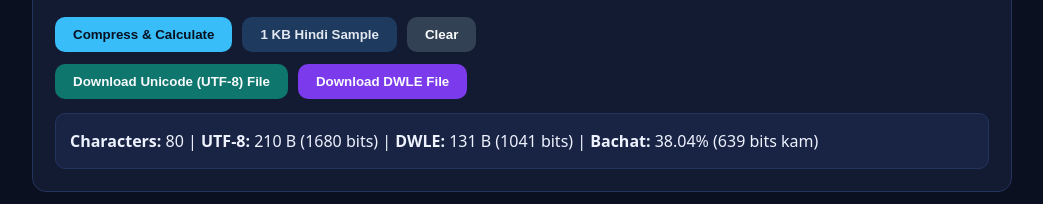
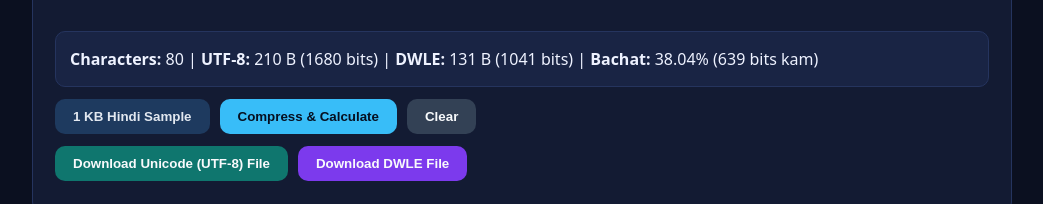
Before and after one commit to Devendra369369/dwle, a plain HTML site: page index.html in a window 1280 px wide. Shown: the part 1192-1396 px from the top of the page, without its empty margins (118-1161 px from the left). Drawn offline with Linux system fonts and the light colour scheme.

Commit message:
Place live bit count box above 1KB sample and action buttons

```diff
--- a/index.html
+++ b/index.html
@@ -179,16 +179,16 @@
       <h2>Live Bit Estimator &amp; File Exporter (UTF-8 vs DWLE)</h2>
       <p>Yahan 1 KB ya usse bada koi bhi text likho, compress/calculate karo, aur Unicode (UTF-8) ya DWLE file download karo:</p>
       <textarea id="sampleText" spellcheck="false" autocorrect="off" autocapitalize="off" autocomplete="off" oninput="estimateBits()" placeholder="Yahan Hindi, English, ya mixed text likho (1 KB se bada bhi chalega)...">भारत एक विशाल देश है जहाँ अनेक भाषाएँ बोली जाती हैं। हिंदी हमारी प्रमुख भाषा है।</textarea>
+      <div class="out-box" id="resultBox" style="margin-bottom:12px;">Upar "Compress &amp; Calculate" par click karo.</div>
       <div style="display:flex; gap:10px; flex-wrap:wrap; margin-bottom:12px;">
+        <button type="button" onclick="fillHindi1KB()" style="background:#1e3a5f; color:#e2e8f0;">1 KB Hindi Sample</button>
         <button type="button" onclick="estimateBits()">Compress &amp; Calculate</button>
-        <button type="button" onclick="fillHindi1KB()" style="background:#1e3a5f; color:#e2e8f0;">1 KB Hindi Sample</button>
         <button type="button" onclick="clearSample()" style="background:#334155; color:#f8fafc;">Clear</button>
       </div>
       <div style="display:flex; gap:10px; flex-wrap:wrap; margin-bottom:12px;">
         <button type="button" onclick="downloadUnicodeFile()" style="background:#0f766e; color:#f8fafc;">Download Unicode (UTF-8) File</button>
         <button type="button" onclick="downloadDwleFile()" style="background:#7c3aed; color:#f8fafc;">Download DWLE File</button>
       </div>
-      <div class="out-box" id="resultBox">Upar "Compress &amp; Calculate" par click karo.</div>
     </section>
 
     <section>
```
